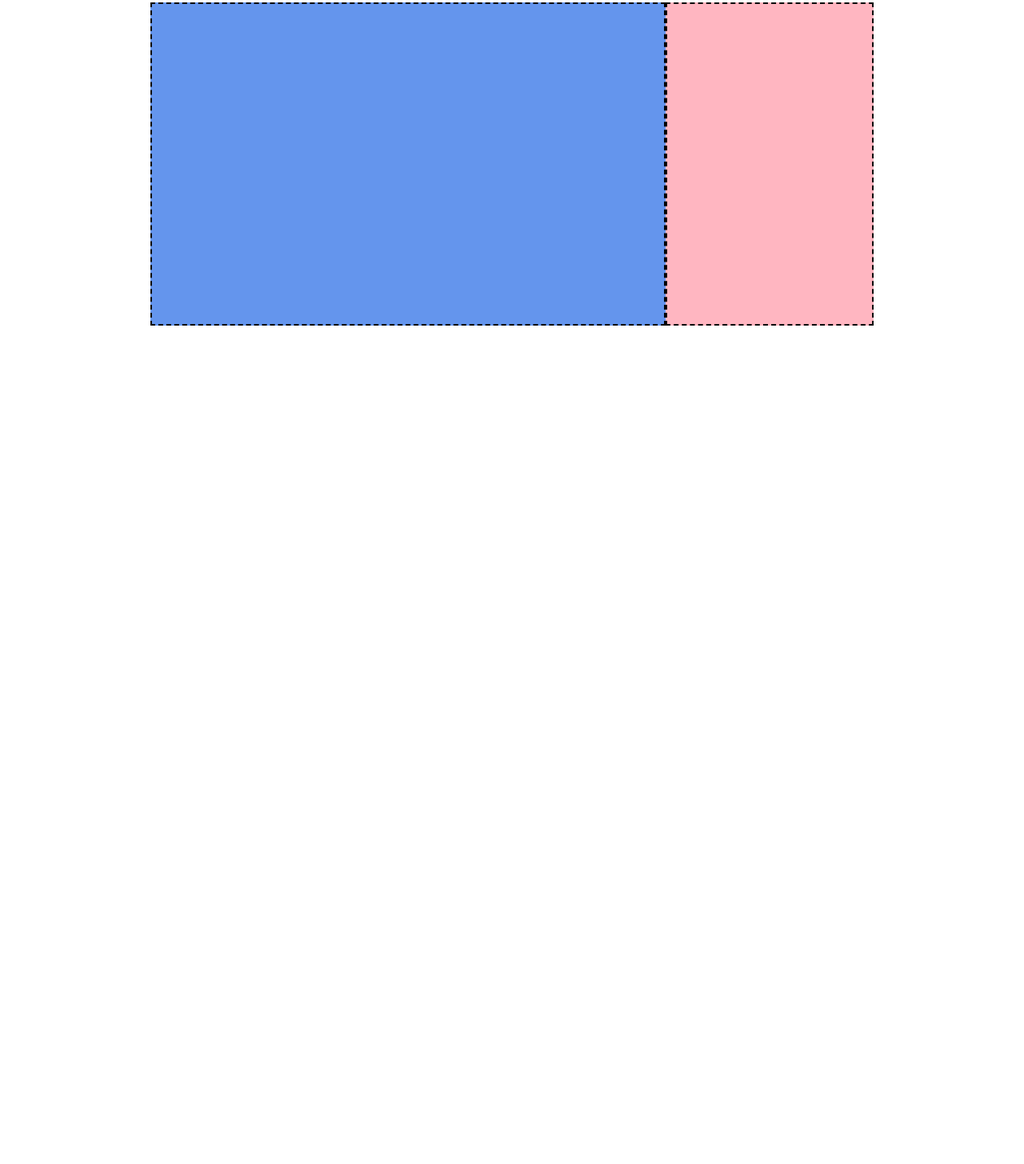
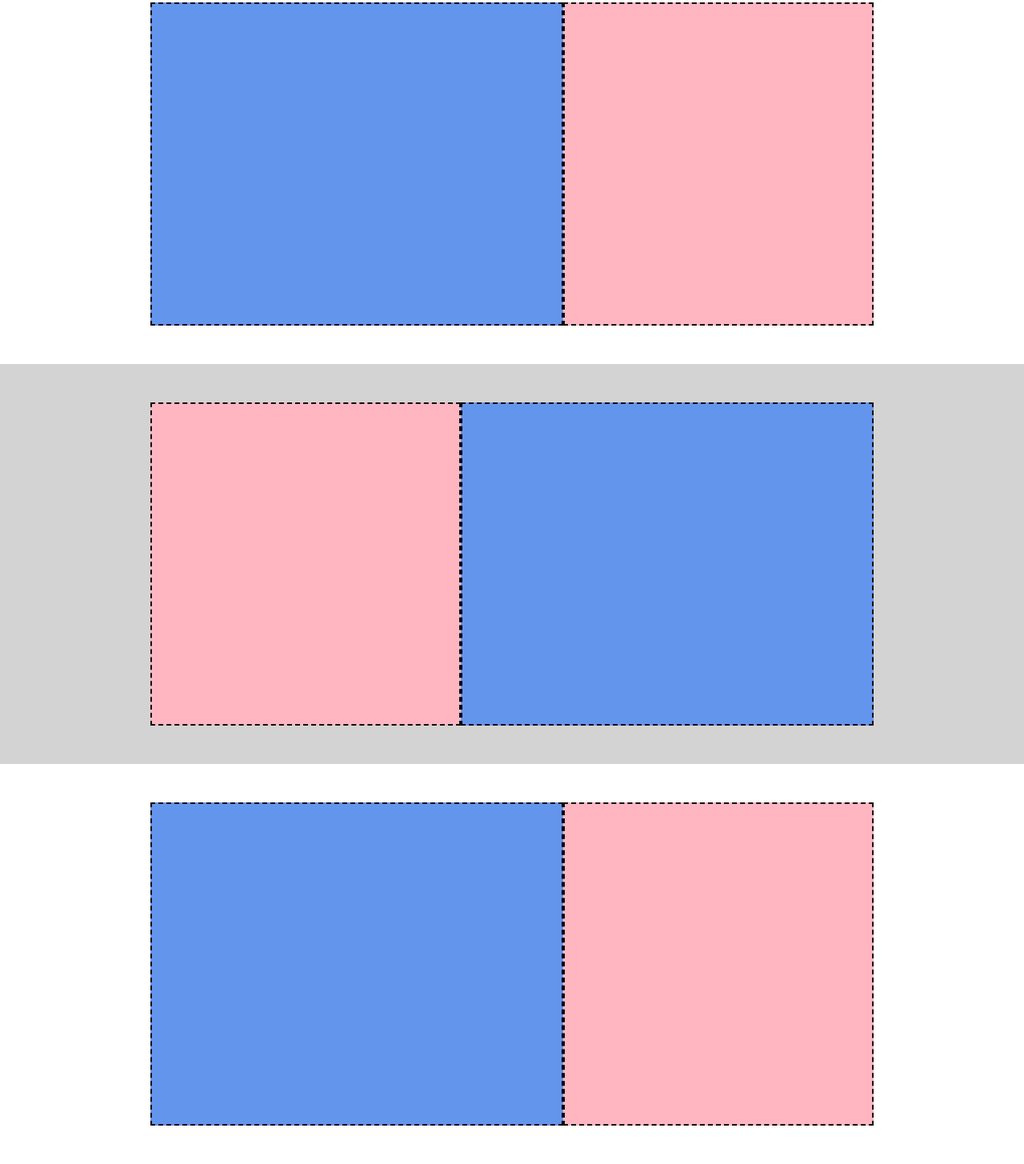
Before and after one commit to EnricoNapolitano/htmlcss-struttura-discord, a plain HTML site: page index.html in a window 1280 px wide. Shown: the part 645-2100 px from the top of the page at 80% size. Before the commit the page ends 1100 px from the top, so only its background shows below. Drawn offline with Linux system fonts and the light colour scheme.

Commit message:
Main part 2 & 3

```diff
--- a/css/style.css
+++ b/css/style.css
@@ -71,13 +71,21 @@ a {
 .bg-lightblue {
     min-height: 400px;
     background-color:cornflowerblue;
-    flex-basis: 50%;
+    flex-basis: 40%;
     border: 2px dashed black;
 }
 
 .bg-lightpink {
     min-height: 400px;
     background-color: lightpink;
-    flex-basis: 20%;
+    flex-basis: 30%;
     border: 2px dashed black;
 }
+
+.bg-grey {
+    min-height: 500px;
+    background-color:lightgray;
+    align-items: center;
+    justify-content: center;
+    flex-direction: row-reverse;
+}
--- a/index.html
+++ b/index.html
@@ -34,6 +34,14 @@
             <div class="bg-lightblue"></div>
             <div class="bg-lightpink"></div>
         </div>
+        <div class="flex bg-grey">
+            <div class="bg-lightblue"></div>
+            <div class="bg-lightpink"></div>
+        </div>
+        <div class="flex bg-white">
+            <div class="bg-lightblue"></div>
+            <div class="bg-lightpink"></div>
+        </div>
     </main>
 
 </body>
```
